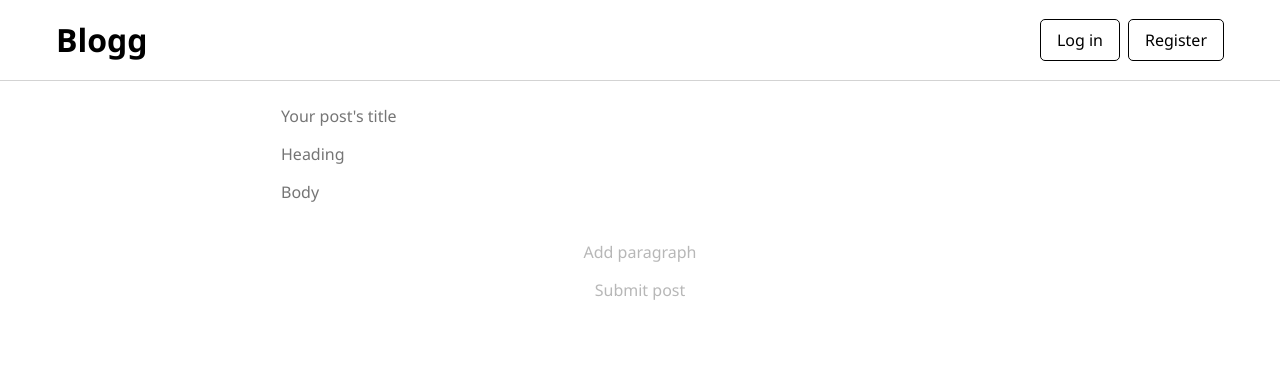
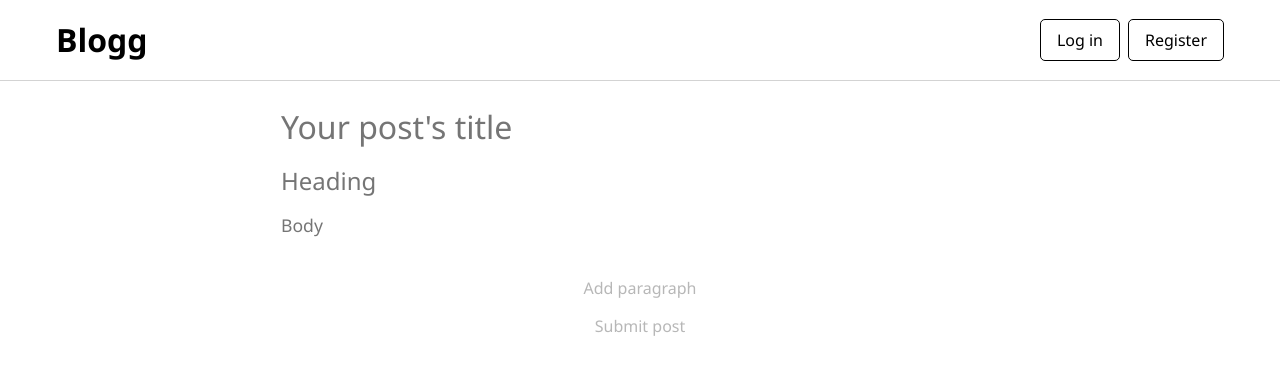
Before and after one commit to tomek-ch/blog-client, a Next.js app: page /new in a window 1280 px wide. Shown: the top 374 px of the page. Built offline with nearby package versions, Linux system fonts and the light colour scheme.

Commit message:
Style post editor

```diff
--- a/components/PostEditor.js
+++ b/components/PostEditor.js
@@ -1,5 +1,5 @@
 import { useState } from 'react';
-import { editor } from '../styles/PostEditor.module.css';
+import { editor, titleInput, headingInput, textBox } from '../styles/PostEditor.module.css';
 
 function PostEditor() {
     const [title, setTitle] = useState('');
@@ -37,6 +37,7 @@ function PostEditor() {
     return (
         <div className={editor}>
             <input
+                className={titleInput}
                 value={title}
                 onChange={e => setTitle(e.target.value)}
                 placeholder="Your post's title"
@@ -47,11 +48,13 @@ function PostEditor() {
                         value={p.heading}
                         onChange={editParagraph('heading', i)}
                         placeholder="Heading"
+                        className={headingInput}
                     />
                     <textarea
                         value={p.body}
                         onChange={editParagraph('body', i)}
                         placeholder="Body"
+                        className={textBox}
                     />
                 </div>
             ))}
--- a/styles/PostEditor.module.css
+++ b/styles/PostEditor.module.css
@@ -1,5 +1,20 @@
 .editor {
-    display: flex;
-    flex-direction: column;
-    gap: 1em;
+  display: flex;
+  flex-direction: column;
+  gap: 1em;
 }
+
+.headingInput {
+  outline: none;
+  font-size: 1.5em;
+}
+
+.titleInput {
+  outline: none;
+  font-size: 2em;
+}
+
+.textBox {
+  outline: none;
+  font-size: 1.1em;
+}
```
